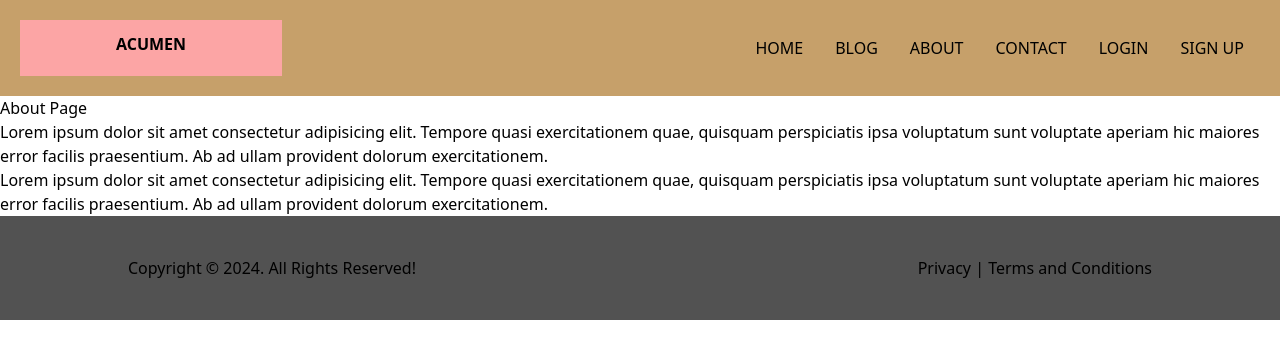
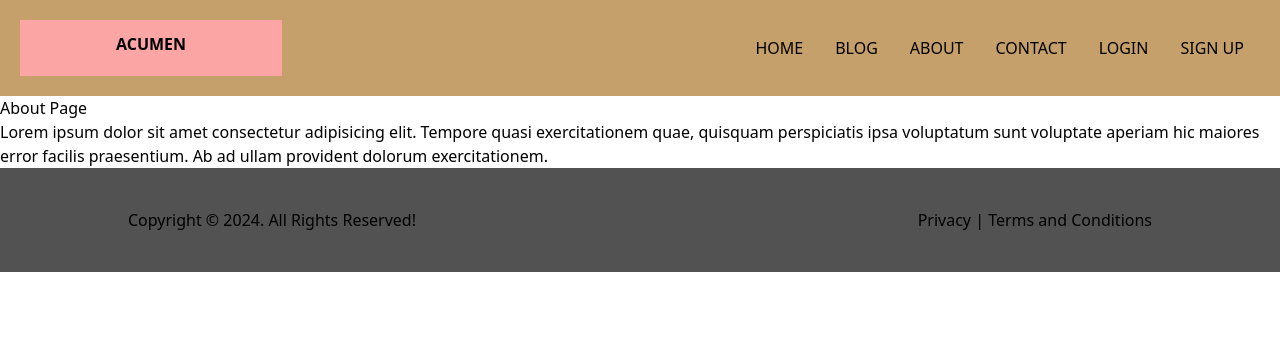
Before and after one commit to AgVicCodes/TechWebsite, a Next.js app: page /contact in a window 1280 px wide. Shown: the top 358 px of the page. Built offline with nearby package versions, Linux system fonts and the light colour scheme.

Commit message:
Removed Lorem text

```diff
--- a/pages/contact.jsx
+++ b/pages/contact.jsx
@@ -3,9 +3,8 @@ const Contact = () => {
         <>
             <h1>About Page</h1>
             <p>Lorem ipsum dolor sit amet consectetur adipisicing elit. Tempore quasi exercitationem quae, quisquam perspiciatis ipsa voluptatum sunt voluptate aperiam hic maiores error facilis praesentium. Ab ad ullam provident dolorum exercitationem.</p>
-            <p>Lorem ipsum dolor sit amet consectetur adipisicing elit. Tempore quasi exercitationem quae, quisquam perspiciatis ipsa voluptatum sunt voluptate aperiam hic maiores error facilis praesentium. Ab ad ullam provident dolorum exercitationem.</p>
         </>
-     );
+    );
 }
 
 export default Contact;
```
